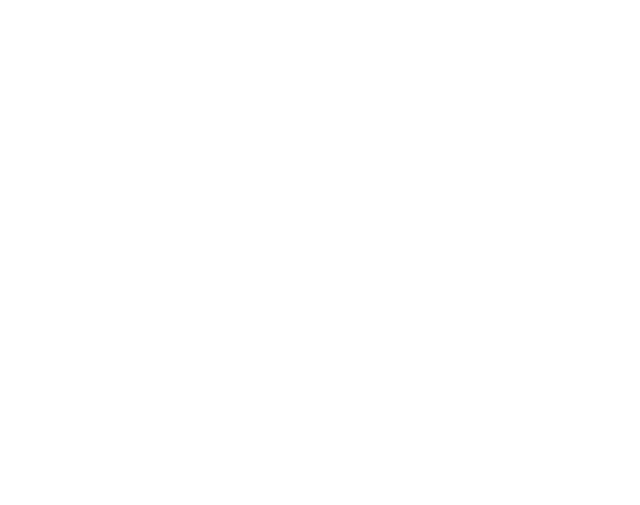
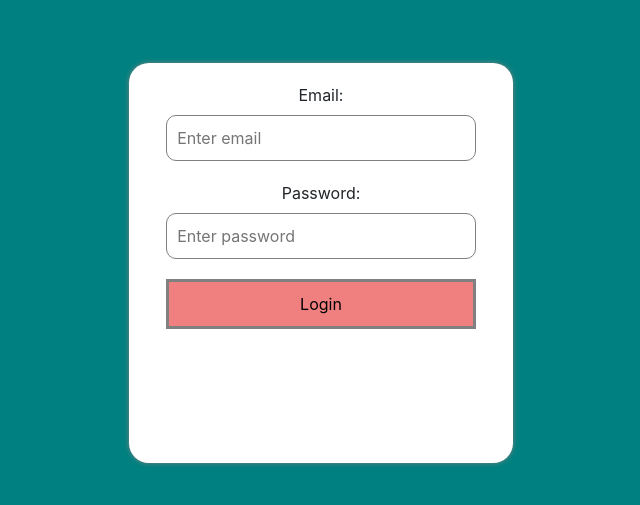
Before and after one commit to trainandhire/my-app4, an Angular app: page / in a window 1280 px wide. Shown: the part 137-642 px from the top of the page, without its empty margins (319-959 px from the left). Built offline with nearby package versions, Linux system fonts and the light colour scheme.

Commit message:
login complted

```diff
--- a/src/app/create-vehicle/create-vehicle.component.html
+++ b/src/app/create-vehicle/create-vehicle.component.html
@@ -47,7 +47,7 @@
 
 
 
-Angular Forms:
+<!-- Angular Forms:
 --------------
 
 There are two types of forms in angular.
@@ -98,10 +98,10 @@
 
                 <input formControlName="color">
 
-            </form>
+            </form> -->
 
 
-Git system one time setup: (linking github website and system)
+<!-- Git system one time setup: (linking github website and system)
 -------------------------
 
     git config --global user.name "FIRST_NAME LAST_NAME"
@@ -117,3 +117,4 @@
     git add .
     git commit -m "____"
     git push
+ -->
--- a/src/app/dashboard/dashboard.component.html
+++ b/src/app/dashboard/dashboard.component.html
@@ -9,7 +9,7 @@
         <h4 routerLink="phones">phones</h4>
         <h4 routerLink="vehicle">Vehicle</h4>
         <h4 routerLink="create-vehicle">create vehicle</h4>
-        <button class="logout" routerLink="/login">Logout</button>
+        <button class="logout" (click)="logout()">Logout</button>
     </div>
     <div class="right">
         <router-outlet></router-outlet>
--- a/src/app/dashboard/dashboard.component.ts
+++ b/src/app/dashboard/dashboard.component.ts
@@ -1,15 +1,18 @@
 import { Component, OnInit } from '@angular/core';
+import { Router } from '@angular/router';
 
 @Component({
   selector: 'app-dashboard',
   templateUrl: './dashboard.component.html',
   styleUrls: ['./dashboard.component.css']
 })
-export class DashboardComponent implements OnInit {
+export class DashboardComponent {
 
-  constructor() { }
+  constructor(private _router:Router) { }
 
-  ngOnInit(): void {
+  logout(){
+    this._router.navigateByUrl("/login");
   }
 
+
 }
--- /dev/null
+++ b/src/app/login.service.ts
@@ -0,0 +1,17 @@
+import { HttpClient } from '@angular/common/http';
+import { Injectable } from '@angular/core';
+import { Observable } from 'rxjs';
+
+@Injectable({
+  providedIn: 'root'
+})
+export class LoginService {
+
+  constructor(private _httpClient: HttpClient) { }
+
+  login(data:any):Observable<any>{
+    return this._httpClient.post("https://reqres.in/api/login",data);
+  }
+
+
+}
--- a/src/app/login/login.component.html
+++ b/src/app/login/login.component.html
@@ -1,15 +1,15 @@
 <div class="parent">
 
-    <form action="">
+    <form [formGroup]="loginForm">
         <label for="">Email:</label><br>
-        <input type="text" placeholder="Enter email">
+        <input type="text" placeholder="Enter email" formControlName="email">
         <br>
 
         <label for="">Password:</label><br>
-        <input type="password" placeholder="Enter password">
+        <input type="password" placeholder="Enter password" formControlName="password">
         <br>
 
-        <button routerLink="/dashboard">Login</button>
+        <button (click)="login()">Login</button>
 
     </form>
 
--- a/src/app/login/login.component.ts
+++ b/src/app/login/login.component.ts
@@ -1,15 +1,37 @@
 import { Component, OnInit } from '@angular/core';
+import { FormControl, FormGroup } from '@angular/forms';
+import { Route, Router } from '@angular/router';
+import { LoginService } from '../login.service';
 
 @Component({
   selector: 'app-login',
   templateUrl: './login.component.html',
   styleUrls: ['./login.component.css']
 })
-export class LoginComponent implements OnInit {
+export class LoginComponent {
 
-  constructor() { }
+  public loginForm: FormGroup = new FormGroup({
+    email: new FormControl(),
+    password: new FormControl()
+  })
 
-  ngOnInit(): void {
+  constructor(private _loginService: LoginService, private _router:Router){}
+
+  login(){
+    console.log(this.loginForm.value);
+    this._loginService.login(this.loginForm.value).subscribe(
+      (data:any)=>{
+        alert("Login Succesfful");
+        // navigte to dash
+        this._router.navigateByUrl("/dashboard");
+
+      },
+      (err:any)=>{
+        alert("invalid credentials");
+      }
+    )
   }
 
+
+
 }
```
Also changed, not shown: 1 other file (tests, documents, lock files or other folders).
